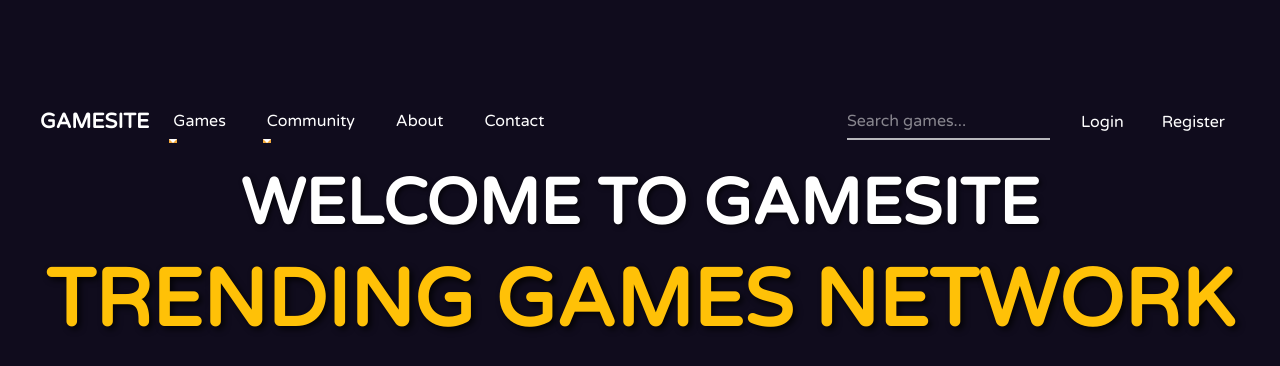
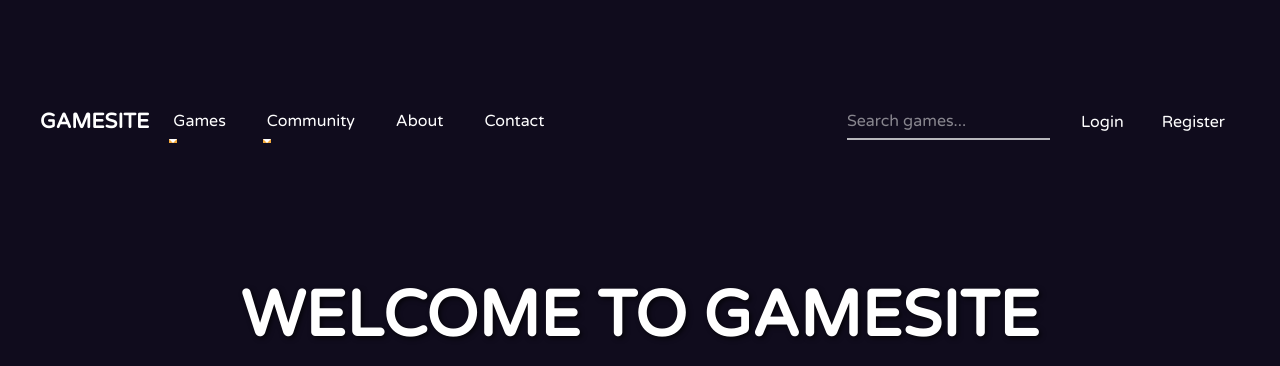
Before and after one commit to YeabMoges/GameSite, a Flask app: page / in a window 1280 px wide. Shown: the top 366 px of the page. Run offline with Flask 3, Linux system fonts and the light colour scheme.

Commit message:
GUI update

```diff
--- a/static/css/styles.css
+++ b/static/css/styles.css
@@ -456,6 +456,7 @@ body[data-genre="early access"] {
 
 /* Welcome Section Styling */
 .welcome-title {
+    margin-top: 10rem;
     font-size: 4rem;
     font-weight: bold;
     color: white;
--- a/templates/base.html
+++ b/templates/base.html
@@ -15,11 +15,6 @@
     {% block styles %}{% endblock %}
 </head>
 <body>
-    <!-- Video Background -->
-<!--    <video autoplay muted loop class="video-background">-->
-<!--        <source src="{{ url_for('static', filename='videos/background.mp4') }}" type="video/mp4">-->
-<!--        Your browser does not support the video tag.-->
-<!--    </video>-->
 
     <!-- Navigation Bar -->
     <nav class="navbar navbar-expand-lg navbar-dark">
--- a/templates/home.html
+++ b/templates/home.html
@@ -11,8 +11,8 @@
 {% block content %}
 
 <!-- Centered Welcome Section Header -->
-<div class="text-center my-5">
-    <h1 class="welcome-title">WELCOME TO GAMESITE</h1>
+<div class="text-center my-5 ">
+    <h1 class="welcome-title" >WELCOME TO GAMESITE</h1>
     <h2 class="trending-title">TRENDING GAMES NETWORK</h2>
 </div>
 
```
